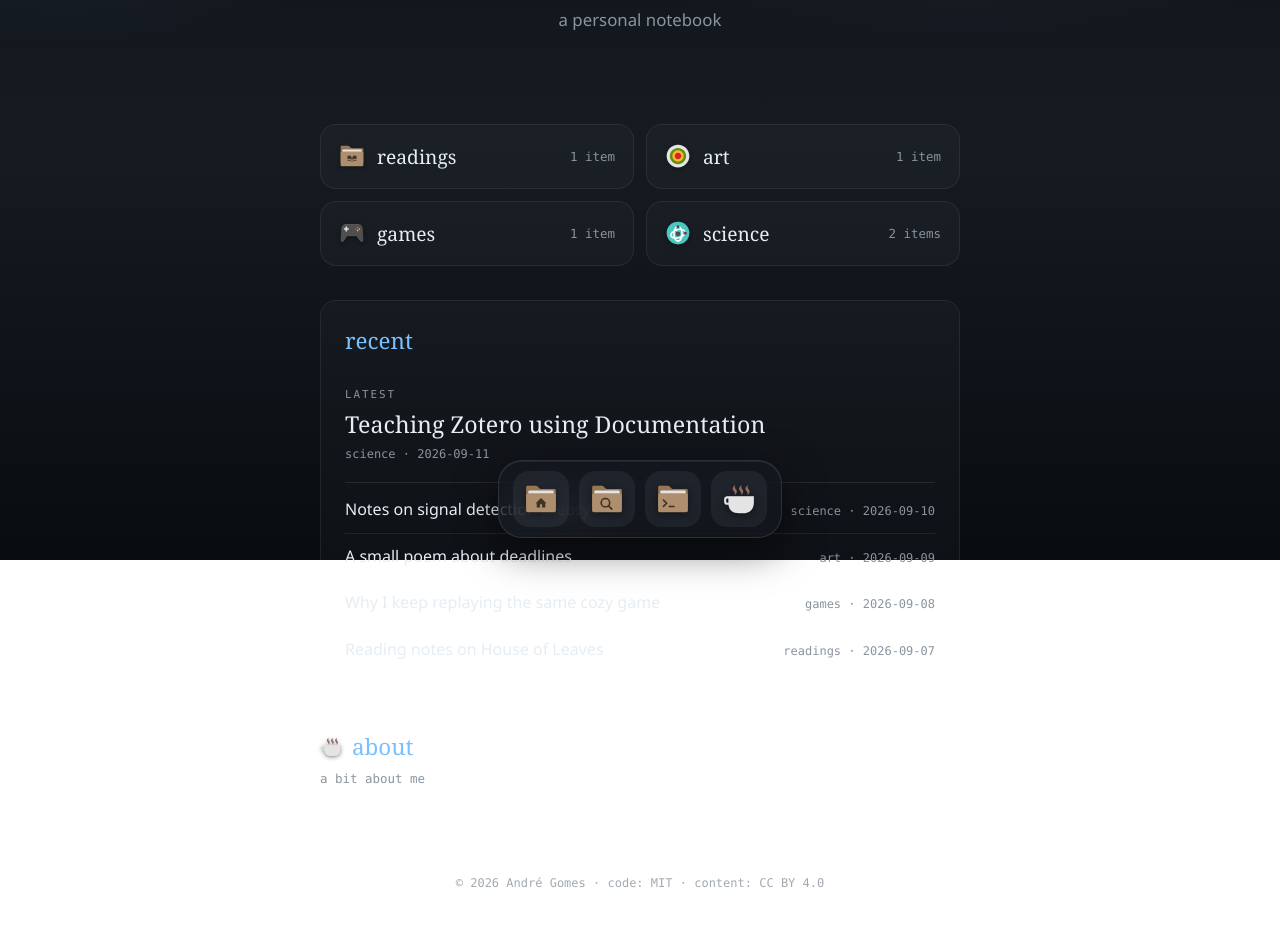
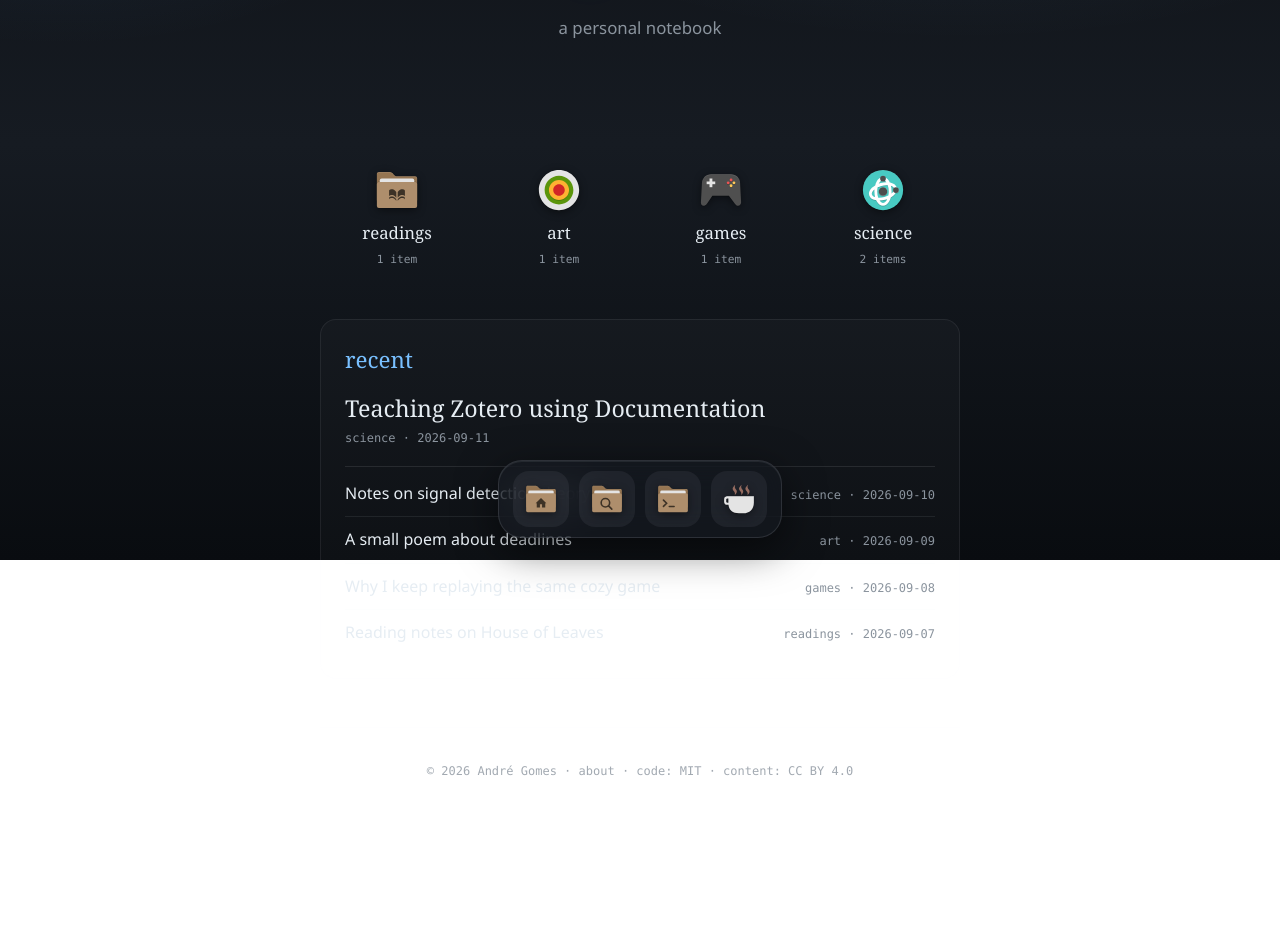
Before and after one commit to odisseuz/CofeeOS_personalblog, a website with bundled scripts: page index.html in a window 1280 px wide. Shown: the part 240-1166 px from the top of the page. Built offline with nearby package versions, Linux system fonts and the light colour scheme; files whose address does not match are found by name.

Commit message:
tets ok3

```diff
--- a/index.html
+++ b/index.html
@@ -79,16 +79,8 @@
       <ul class="recent-list" id="recent-list" aria-live="polite"></ul>
     </section>
 
-    <button class="card-flat about-card" type="button" data-note="posts/about.md">
-      <span class="about-title">
-        <img src="assets/icons/about.svg" alt="">
-        about
-      </span>
-      <span class="muted">a bit about me</span>
-    </button>
-
     <footer class="site-footer">
-      <p>© 2026 André Gomes · <a href="LICENSE">code: MIT</a> · <a href="https://creativecommons.org/licenses/by/4.0/">content: CC BY 4.0</a></p>
+      <p>© 2026 André Gomes · <button class="footer-link" type="button" data-note="posts/about.md">about</button> · code: <button class="footer-link" type="button" data-note="posts/LICENSE-MIT.md">MIT</button> · content: <a href="https://creativecommons.org/licenses/by/4.0/" target="_blank" rel="noopener">CC BY 4.0</a></p>
     </footer>
   </main>
 
@@ -209,9 +201,6 @@
     <div class="term-backdrop" id="term-backdrop"></div>
     <div class="term-window" role="dialog" aria-modal="true" aria-label="Terminal">
       <div class="term-window-bar" id="term-window-bar">
-        <span class="dot dot-red"></span>
-        <span class="dot dot-yellow"></span>
-        <span class="dot dot-green"></span>
         <span class="term-title">coffeeOS — sh</span>
         <div class="finder-actions">
           <button class="editor-btn maximize-btn" id="term-maximize" type="button" aria-label="Maximize">⤢</button>
--- a/js/search.js
+++ b/js/search.js
@@ -41,13 +41,6 @@ export function loadRecentPosts() {
       const meta = document.createElement('span');
       meta.className = 'recent-item-meta';
       meta.textContent = post.group + (post.date ? ' · ' + post.date : '');
-
-      if (i === 0) {
-        const label = document.createElement('span');
-        label.className = 'recent-latest-label';
-        label.textContent = 'latest';
-        link.appendChild(label);
-      }
 
       link.appendChild(title);
       link.appendChild(meta);
--- a/style.css
+++ b/style.css
@@ -450,7 +450,7 @@ body::before {
 
 .hero {
   text-align: center;
-  padding: 14vh 0 56px;
+  padding: 15vh 0 72px;
 }
 
 .hero h1 {
@@ -473,19 +473,9 @@ body::before {
 /* item mais recente, em destaque dentro do card "recent" */
 .recent-item.is-latest {
   display: block;
-  padding: 16px 0 18px;
+  padding: 4px 0 18px;
   margin-bottom: 4px;
   border-bottom: 1px solid rgb(var(--cream-rgb) / 0.1);
-}
-
-.recent-latest-label {
-  display: block;
-  margin-bottom: 6px;
-  color: var(--muted);
-  font-family: var(--font-mono);
-  font-size: 0.68rem;
-  letter-spacing: 0.18em;
-  text-transform: uppercase;
 }
 
 .recent-item.is-latest .recent-item-title {
@@ -551,16 +541,6 @@ body::before {
   margin-left: auto;
   gap: 2px;
 }
-
-.dot {
-  width: 11px;
-  height: 11px;
-  border-radius: 50%;
-}
-
-.dot-red    { background: #ff5f57; }
-.dot-yellow { background: #febc2e; }
-.dot-green  { background: #28c840; }
 
 .term-title {
   margin-left: 8px;
@@ -689,43 +669,23 @@ button.card-flat {
   color: var(--caramel);
 }
 
-.about-card {
-  display: flex;
-  align-items: baseline;
-  justify-content: space-between;
-  gap: 12px;
-  width: 100%;
-  padding: 20px 0 0;
+.footer-link {
+  padding: 0;
   background: none;
   border: none;
-  border-top: 1px solid rgb(var(--cream-rgb) / 0.07);
-  color: var(--cream);
-  font-family: var(--font-body);
-  font-size: 0.95rem;
-}
-
-.about-card .muted {
-  font-family: var(--font-mono);
-  font-size: 0.78rem;
-}
-
-.about-card:hover .about-title {
-  color: var(--cream);
-}
-
-.about-title {
-  display: flex;
-  align-items: center;
-  gap: 10px;
-  font-family: var(--font-display);
-  font-size: 1.4rem;
+  color: var(--muted);
+  font: inherit;
+  cursor: pointer;
+  text-decoration: none;
+}
+
+.footer-link:hover {
   color: var(--caramel);
 }
 
-.about-title img {
-  width: 22px;
-  height: 22px;
-  filter: drop-shadow(0 1px 2px rgba(0, 0, 0, 0.4));
+.footer-link:focus-visible {
+  outline: 2px solid var(--caramel);
+  outline-offset: 2px;
 }
 
 .recent-title {
@@ -872,34 +832,34 @@ button.card-flat {
   transform: translateX(-50%) translateY(0);
 }
 
-/* === 8. Pastas da home === */
+/* === 8. Pastas da home (ícones de OS) === */
 
 .folders {
   display: grid;
-  grid-template-columns: repeat(2, 1fr);
-  gap: 12px;
+  grid-template-columns: repeat(4, 1fr);
+  gap: 8px;
   margin: 34px 0;
 }
 
 .folder {
   display: flex;
+  flex-direction: column;
   align-items: center;
-  gap: 12px;
-  padding: 18px;
-  background: rgb(var(--cream-rgb) / 0.025);
-  border: 1px solid rgb(var(--cream-rgb) / 0.07);
-  border-radius: 16px;
+  gap: 10px;
+  padding: 18px 10px;
+  background: none;
+  border: 1px solid transparent;
+  border-radius: 14px;
   color: var(--cream);
   font-family: var(--font-body);
-  font-size: 1rem;
-  text-align: left;
+  text-align: center;
   cursor: pointer;
-  transition: background 0.25s ease, border-color 0.25s ease;
+  transition: background 0.2s ease, border-color 0.2s ease;
 }
 
 .folder:hover {
-  background: rgb(var(--cream-rgb) / 0.04);
-  border-color: rgb(var(--caramel-rgb) / 0.18);
+  background: rgb(var(--cream-rgb) / 0.05);
+  border-color: rgb(var(--cream-rgb) / 0.09);
 }
 
 .folder:focus-visible {
@@ -908,22 +868,23 @@ button.card-flat {
 }
 
 .folder img {
-  width: 26px;
-  height: 26px;
-  filter: drop-shadow(0 1px 2px rgba(0, 0, 0, 0.4));
+  width: 46px;
+  height: 46px;
+  filter: drop-shadow(0 2px 4px rgba(0, 0, 0, 0.45));
 }
 
 .folder-name {
-  flex: 1;
   font-family: var(--font-display);
-  font-size: 1.2rem;
+  font-size: 1.05rem;
+  line-height: 1.2;
   color: var(--cream);
 }
 
 .folder-count {
   color: var(--muted);
   font-family: var(--font-mono);
-  font-size: 0.78rem;
+  font-size: 0.7rem;
+  white-space: nowrap;
 }
 
 /* === 9. Janela de artigo (editor) === */
@@ -1789,7 +1750,6 @@ button.card-flat {
 /* === 13. Estados de foco === */
 
 .dock-item:focus-visible,
-.about-card:focus-visible,
 .recent-item:focus-visible {
   outline: 2px solid var(--caramel);
   outline-offset: 2px;
@@ -1798,10 +1758,6 @@ button.card-flat {
 .term-bar:focus-visible {
   outline: 2px solid var(--caramel);
   outline-offset: -2px;
-}
-
-.terminal:focus-within {
-  border-color: rgb(var(--caramel-rgb) / 0.5);
 }
 
 /* páginas estáticas geradas pelo build.js (SEO) */
@@ -1906,7 +1862,17 @@ button.card-flat {
   }
 
   .folders {
-    grid-template-columns: 1fr;
+    grid-template-columns: repeat(2, 1fr);
+    gap: 4px;
+  }
+
+  .folder {
+    padding: 14px 6px;
+  }
+
+  .folder img {
+    width: 38px;
+    height: 38px;
   }
 
   .card-soft,
```
Also changed, not shown: posts/LICENSE-MIT.md (added), posts/LICENSE.md, 1 other file.
